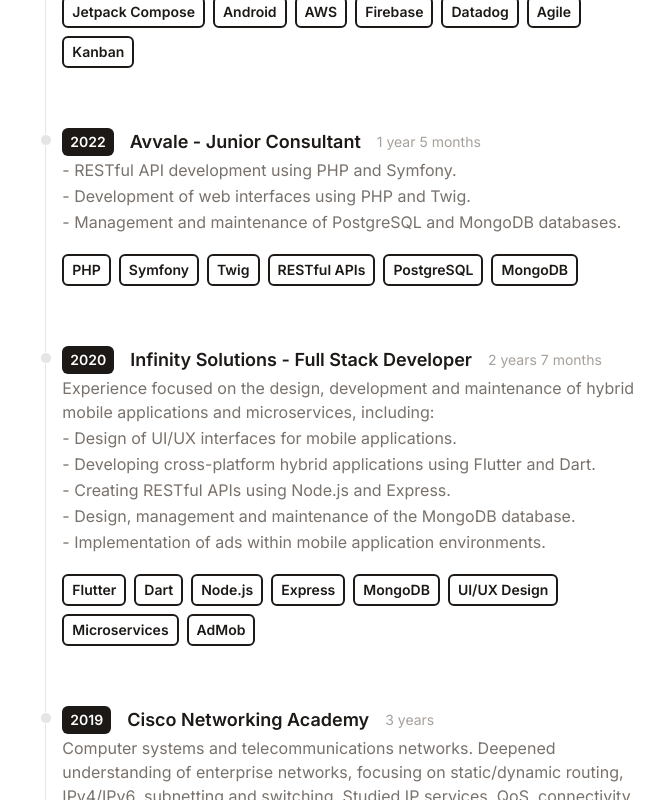
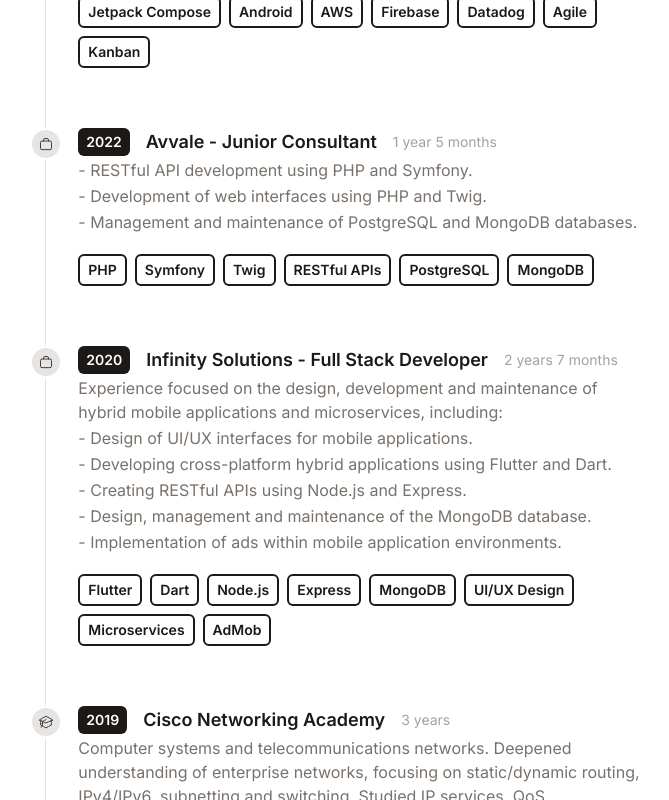
Before and after one commit to VoidElle/portfolio, a React (Vite) app: page / in a window 1280 px wide. Shown: the part 1840-2640 px from the top of the page, without its empty margins (296-965 px from the left). Built offline with nearby package versions, Linux system fonts and the light colour scheme.

Commit message:
feat: Add type distinction for work and education in timeline items

```diff
--- a/src/components/Timeline.tsx
+++ b/src/components/Timeline.tsx
@@ -14,6 +14,7 @@ const Timeline: React.FC = () => {
                         id={item.id}
                         key={`timeline-${item.id}`}
                         year={item.year}
+                        type={item.type as 'work' | 'education'}
                         title={item.title}
                         duration={item.duration}
                         details={item.details}
--- a/src/components/TimelineItem.tsx
+++ b/src/components/TimelineItem.tsx
@@ -3,19 +3,34 @@ import React from 'react';
 interface Props {
     id: string | number;
     year: string | number;
+    type: 'work' | 'education';
     title: string;
     duration: string;
     details: string[];
     chips: string[];
 }
 
-const TimelineItem: React.FC<Props> = ({ id, year, title, duration, details, chips }) => {
+const BriefcaseIcon = () => (
+    <svg xmlns="http://www.w3.org/2000/svg" fill="none" viewBox="0 0 24 24" strokeWidth={1.5} stroke="currentColor" className="w-4 h-4">
+        <path strokeLinecap="round" strokeLinejoin="round" d="M20.25 14.15v4.073a2.25 2.25 0 01-2.25 2.25h-12a2.25 2.25 0 01-2.25-2.25V9.75A2.25 2.25 0 016 7.5h12a2.25 2.25 0 012.25 2.25v4.4zM15.75 7.5V6a2.25 2.25 0 00-2.25-2.25h-3A2.25 2.25 0 008.25 6v1.5" />
+    </svg>
+);
+
+const GraduationCapIcon = () => (
+    <svg xmlns="http://www.w3.org/2000/svg" fill="none" viewBox="0 0 24 24" strokeWidth={1.5} stroke="currentColor" className="w-4 h-4">
+        <path strokeLinecap="round" strokeLinejoin="round" d="M4.26 10.147a60.436 60.436 0 00-.491 6.347A48.627 48.627 0 0112 20.904a48.627 48.627 0 018.232-4.41 60.46 60.46 0 00-.491-6.347m-15.482 0a50.57 50.57 0 00-2.658-.813A59.905 59.905 0 0112 3.493a59.902 59.902 0 0110.399 5.84c-.896.248-1.783.52-2.658.814m-15.482 0A50.697 50.697 0 0112 13.489a50.702 50.702 0 017.74-3.342M6.75 15a.75.75 0 100-1.5.75.75 0 000 1.5zm0 0v-3.675A55.378 55.378 0 0112 8.443m-7.007 11.55A5.981 5.981 0 006.75 15.75v-1.5" />
+    </svg>
+);
+
+const TimelineItem: React.FC<Props> = ({ id, year, type, title, duration, details, chips }) => {
     return (
         <ol className="flex flex-col md:flex-row relative border-l border-stone border-stone-200 dark:border-stone-700">
-            <li className="mb-10 ml-4">
-                <div className="absolute w-3 h-3 bg-stone-200 rounded-full mt-1.5 -left-1.5 border border-white dark:border-stone-900 dark:bg-stone-700" />
+            <li className="mb-10 ml-8">
+                <div className="absolute -left-4 mt-0 flex items-center justify-center w-8 h-8 rounded-full bg-stone-200 dark:bg-stone-700 border-2 border-white dark:border-stone-900 text-stone-700 dark:text-stone-200">
+                    {type === 'work' ? <BriefcaseIcon /> : <GraduationCapIcon />}
+                </div>
                 <div className="flex flex-wrap gap-4 flex-row items-center justify-start text-xs md:text-sm">
-                    <span className="inline-block px-2 py-1 font-semibold text-white dark:text-stone-900 bg-stone-900 dark:bg-white rounded-md">
+                    <span className="inline-flex items-center gap-1.5 px-2 py-1 font-semibold text-white dark:text-stone-900 bg-stone-900 dark:bg-white rounded-md">
                         {year}
                     </span>
                     <h3 className="text-lg font-semibold text-stone-900 dark:text-white">
--- a/src/data/timeline.ts
+++ b/src/data/timeline.ts
@@ -2,6 +2,7 @@ export default [
     {
         id: 0,
         year: '2024',
+        type: 'work',
         title: 'Avvale - Software Engineer',
         duration: 'Actual',
         details: [
@@ -34,6 +35,7 @@ export default [
     {
         id: 1,
         year: '2022',
+        type: 'work',
         title: 'Avvale - Junior Consultant',
         duration: '1 year 5 months',
         details: [
@@ -53,6 +55,7 @@ export default [
     {
         id: 2,
         year: '2020',
+        type: 'work',
         title: 'Infinity Solutions - Full Stack Developer',
         duration: '2 years 7 months',
         details: [
@@ -77,6 +80,7 @@ export default [
     {
         id: 3,
         year: '2019',
+        type: 'education',
         title: 'Cisco Networking Academy',
         duration: '3 years',
         details: [
@@ -99,6 +103,7 @@ export default [
     {
         id: 4,
         year: '2017',
+        type: 'education',
         title: 'ITI Galileo Galilei',
         duration: '5 years',
         details: [
```
